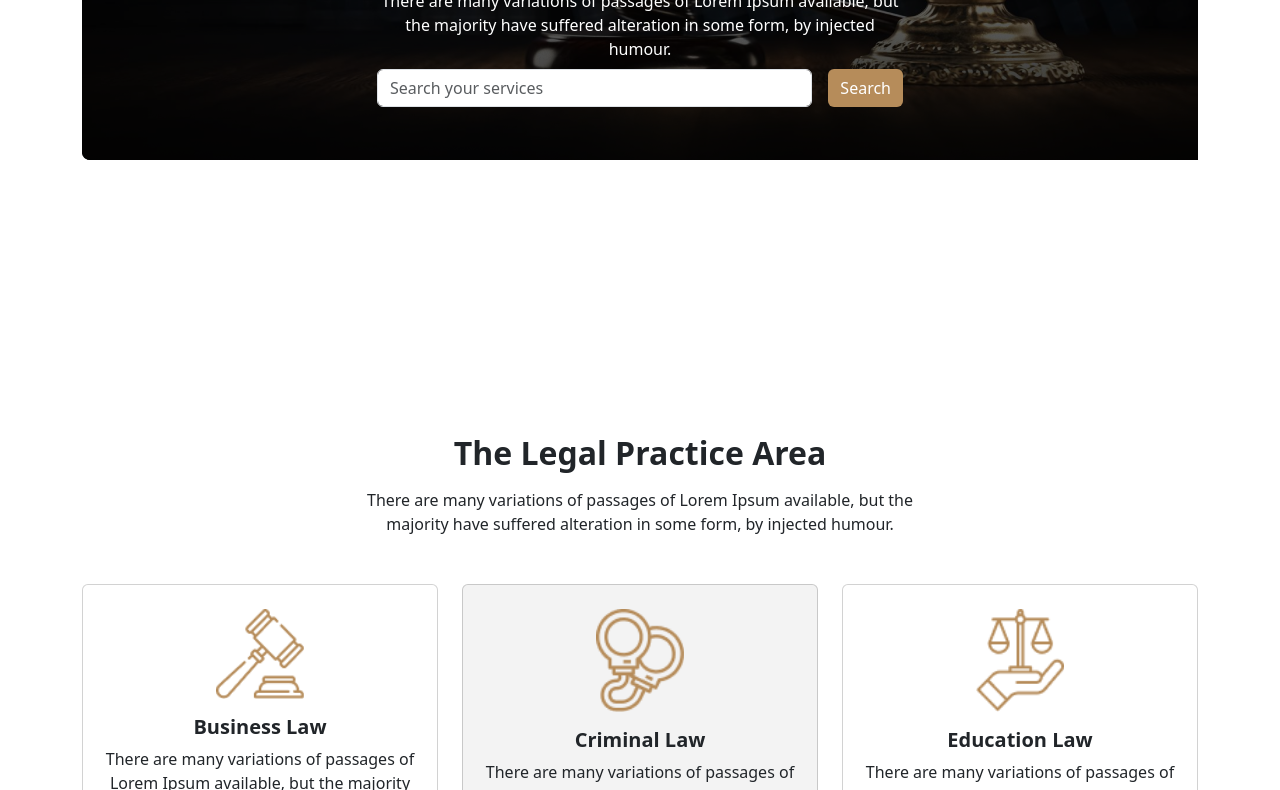
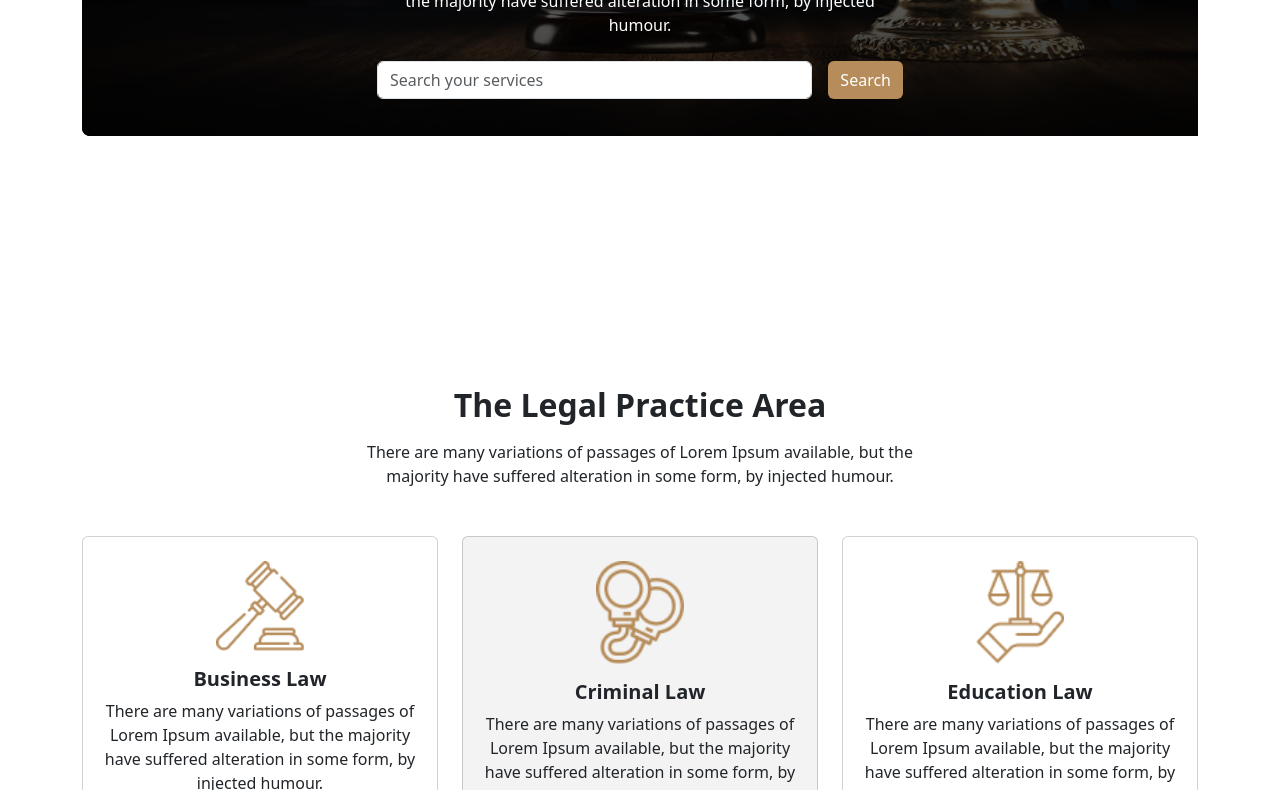
Before and after one commit to Soikat07/Legal-Solution, a plain HTML site: page index.html in a window 1280 px wide. Shown: the part 486-1276 px from the top of the page. Drawn offline with nearby package versions, Linux system fonts and the light colour scheme.

Commit message:
some modify

```diff
--- a/index.html
+++ b/index.html
@@ -82,13 +82,13 @@
    Banner section class="container"
   ---------------->
       <div
-        class="banner rounded d-flex justify-content-center align-items-center text-white my-4"
+        class="banner rounded d-flex justify-content-center align-items-center text-white"
       >
         <div class="w-50 text-center px-3 pb-5">
           <h1 class="display-5 fw-bold">
             We Provide Effective Legal Solutions
           </h1>
-          <p class="fw-lighter my-2">
+          <p class="fw-lighter my-0 my-md-4">
             There are many variations of passages of Lorem Ipsum available, but
             the majority have suffered alteration in some form, by injected
             humour.
@@ -112,7 +112,7 @@
       <!-- section class="container"-1 -->
       <section class="container">
         <div class="text-center">
-          <h2 class="fw-bold">The Legal Practice Area</h2>
+          <h2 class="fw-bold mt-3 mt-md-0">The Legal Practice Area</h2>
           <p class="w-50 mx-auto my-3">
             There are many variations of passages of Lorem Ipsum available, but
             the majority have suffered alteration in some form, by injected
```
